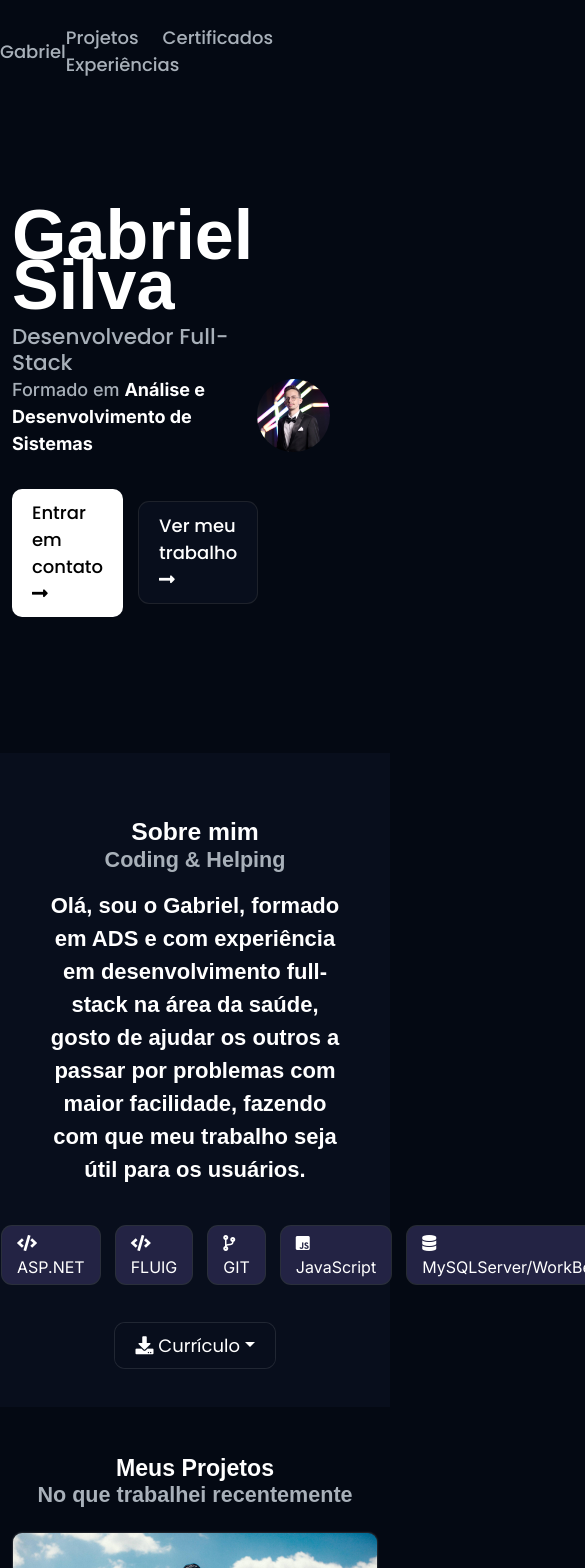
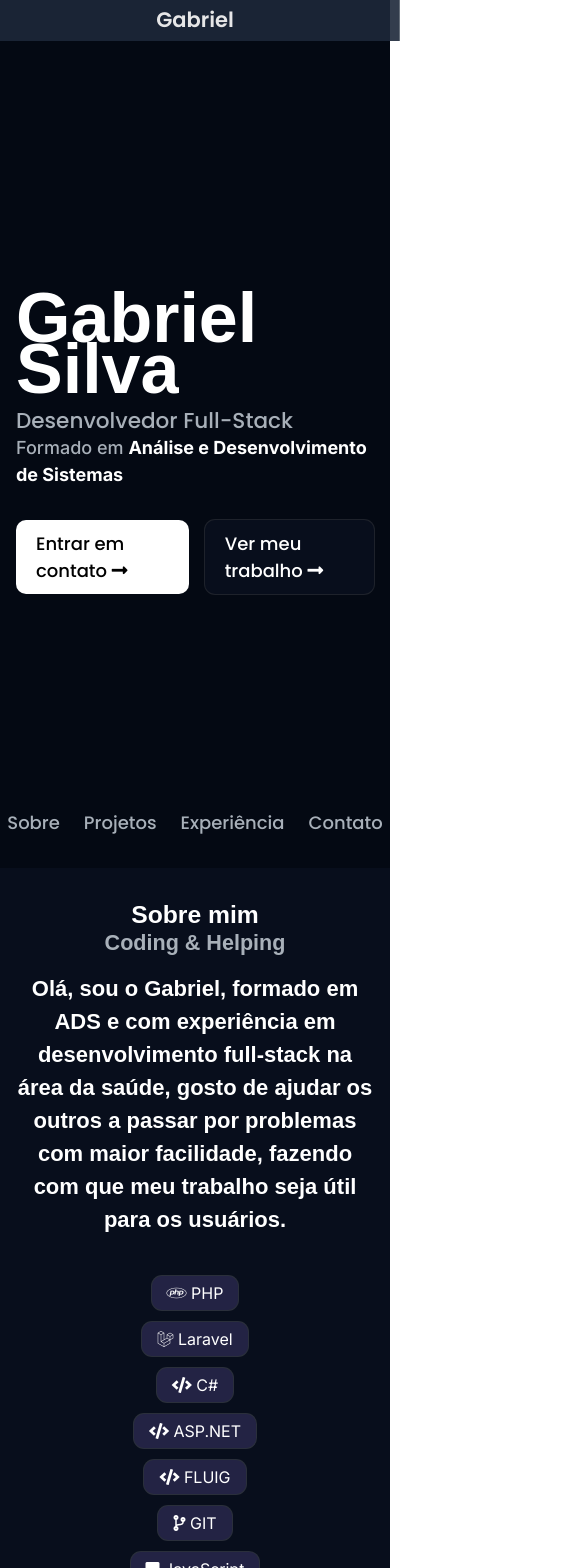
Before and after one commit to GabrielSilvaMEL/Portfolio, a React (Create React App) app: page / in a window 390 px wide. Shown: the top 1568 px of the page, 585 px wide, since content can reach past the window. Built offline with nearby package versions, Linux system fonts and the light colour scheme; a web font is replaced by a local one.

Commit message:
Responsividade, endereçamento de botões e melhorias visuais

```diff
--- a/src/components/About/About.css
+++ b/src/components/About/About.css
@@ -15,3 +15,54 @@ h2,h4,p{
 .linguagem-badge:hover{
     transform: scale(1.05);
 }
+
+.dropdown {
+    position: relative;
+    display: inline-block;
+  }
+  .dropdown-menu {
+    display: none;
+    position: absolute;
+    top: 100%;
+    left: 0;
+    background-color: white;
+    border-radius: 8px;
+    box-shadow: 0 8px 16px rgba(0, 0, 0, 0.2);
+    padding: 10px 0;
+    z-index: 1;
+    min-width: 160px;
+  }
+  .dropdown-menu.show {
+    display: block;
+    background-color: var(--principal);
+    a{
+      color: white;
+    }
+    a:hover{
+      color:var(--principal);
+    }
+  }
+  .dropdown-item {
+    padding: 10px 20px;
+    color: var(--text-color);
+    text-decoration: none;
+    display: flex;
+    align-items: center;
+  }
+  .dropdown-item:hover {
+    background-color: #f0f0f0;
+  }
+  .flag-icon {
+    width: 26px;
+    height: 18px;
+    margin-right: 10px;
+  }
+@media (max-width: 768px) {
+
+
+    /* Reduz os botões para telas pequenas */
+    #about .gap-16 {
+      flex-direction: column; /* Alinha verticalmente */
+      gap: 12px;
+    }
+  }
--- a/src/components/About/About.tsx
+++ b/src/components/About/About.tsx
@@ -9,12 +9,12 @@ const About=()=>{
     };
     return(
         <div className='back-first' id='about'>
-            <div className="container d-flex flex-column justify-content-center align-items-center p-5 ">
+            <div className="container d-flex flex-column justify-content-center align-items-center p-3">
                 <h2 className='zain-bold mb-0 mt-3'>Sobre mim</h2>
                 <h4 className="zain-bold color-gray mb-3">Coding & Helping</h4>
                 <p className='zain-bold text-center sobre-mim'>Olá, sou o Gabriel, formado em ADS e com experiência em desenvolvimento full-stack na área da saúde, gosto de ajudar os outros a passar por problemas com maior facilidade, fazendo com que meu trabalho seja útil para os usuários.</p>
                 <br />
-                <div className="container d-flex flex-row justify-content-center align-items-center gap-16">
+                <div className="d-flex justify-content-center align-items-center gap-16">
                     <div className="linguagem-badge">
                         <i className="fab fa-php"></i> PHP
                     </div>
--- a/src/components/Hero/Hero.css
+++ b/src/components/Hero/Hero.css
@@ -2,6 +2,11 @@
   width: 60%;
   pointer-events: none;
   border-radius: 50%;
+}
+@media (max-width: 768px) {
+  .foto {
+    display: none; /* Esconde a imagem em dispositivos menores */
+  }
 }
 p, a{
   font-size: 18px;
--- a/src/components/Hero/Hero.tsx
+++ b/src/components/Hero/Hero.tsx
@@ -4,7 +4,7 @@ import "./Hero.css";
 import corvo from "../../img/corvo.png";
 const Hero=()=>{
     return(
-        <div className='d-flex flex-row justify-content-around align-items-center vh80 container' id='home'>
+        <div className='d-flex flex-row justify-content-around align-items-center vh100 container p-3' id='home'>
             <div className="d-flex flex-column col-md-8 col-sm-12">
                 {/* <div className="d-flex flex-row col-auto gap-16 align-items-center text-center justify-content-left contato-div">
                     <p className='mb-0'>Entre em contato!</p>
@@ -21,8 +21,8 @@ const Hero=()=>{
                 <br />
 
                 <div className='d-flex flex-row align-items-center gap-16  mb-0 '>
-                    <a className='botao-branco fw-500'>Entrar em contato <i className="fas fa-long-arrow-alt-right"></i></a>
-                    <a className='botao-principal fw-500'>Ver meu trabalho <i className="fas fa-long-arrow-alt-right"></i></a>
+                    <a href="mailto:gabrielsilvaalves3000@gmail.com?subject=Entrar%20em%20contato&body=Olá, gostaria de falar sobre..." className='botao-branco fw-500'>Entrar em contato <i className="fas fa-long-arrow-alt-right"></i></a>
+                    <a href='#projects' className='botao-principal fw-500'>Ver meu trabalho <i className="fas fa-long-arrow-alt-right"></i></a>
                 </div>
             </div>
             <div className='corvo-container'>
--- a/src/components/Navbar/Navbar.css
+++ b/src/components/Navbar/Navbar.css
@@ -11,44 +11,28 @@ a:hover{
     font-weight: 600;
     color: white;
 }
-.dropdown {
-    position: relative;
-    display: inline-block;
-  }
-  .dropdown-menu {
-    display: none;
-    position: absolute;
-    top: 100%;
-    left: 0;
-    background-color: white;
-    border-radius: 8px;
-    box-shadow: 0 8px 16px rgba(0, 0, 0, 0.2);
-    padding: 10px 0;
-    z-index: 1;
-    min-width: 160px;
-  }
-  .dropdown-menu.show {
-    display: block;
-    background-color: var(--principal);
+
+
+  @media (max-width: 768px) {
+    .gabriel{
+      position: fixed;
+      top: 0;
+      padding: 5px;
+      background-color: var(--principal-hover);
+      opacity: 90%;
+      width: 100vw;
+      font-size: 20px;
+    }
+    .navbar{
+      position: fixed;
+      bottom:0;
+
+      display: flex;
+      justify-content: center;
+      gap: 0px !important;
+
+    }
     a{
-      color: white;
-    }
-    a:hover{
-      color:var(--principal);
+      font-size: 10px;
     }
   }
-  .dropdown-item {
-    padding: 10px 20px;
-    color: var(--text-color);
-    text-decoration: none;
-    display: flex;
-    align-items: center;
-  }
-  .dropdown-item:hover {
-    background-color: #f0f0f0;
-  }
-  .flag-icon {
-    width: 26px;
-    height: 18px;
-    margin-right: 10px;
-  }
--- a/src/components/Navbar/Navbar.tsx
+++ b/src/components/Navbar/Navbar.tsx
@@ -3,13 +3,14 @@ import "./Navbar.css";
 const Navbar = () =>{
     return(
     <div className="d-flex  align-items-center text-center justify-content-around mt-4">
-        <a className="poppins-500 color-gray">Gabriel</a>
-        <div className="row gap-0 poppins-400">
-        <a className="col-auto" href="#projects">Projetos</a>
-        <a className="col-auto" href="#certificados">Certificados</a>
-        <a className="col-auto" href="#exp">Experiências</a>
+        <a className="poppins-500 color-gray gabriel">Gabriel</a>
+        <div className="row gap-0 poppins-400 navbar">
+          <a className="col-auto" href="#about">Sobre</a>
+          <a className="col-auto" href="#projects">Projetos</a>
+          <a className="col-auto" href="#exp">Experiência</a>
+          <a className="col-auto" href="#contato">Contato</a>
+        </div>
       </div>
-    </div>
 
     )
 }
--- a/src/components/Projects/Projects.tsx
+++ b/src/components/Projects/Projects.tsx
@@ -38,7 +38,7 @@ const projects: Project[] = [
 
 const Projects = () => {
   return (
-    <div className="container mt-5">
+    <div className="container mt-5" id="projects">
       <h3 className="title text-center mb-0 zain-bold ">Meus Projetos</h3>
       <h4 className="title text-center color-gray zain-bold mb-4 ">No que trabalhei recentemente</h4>
       <div className="row">
```
